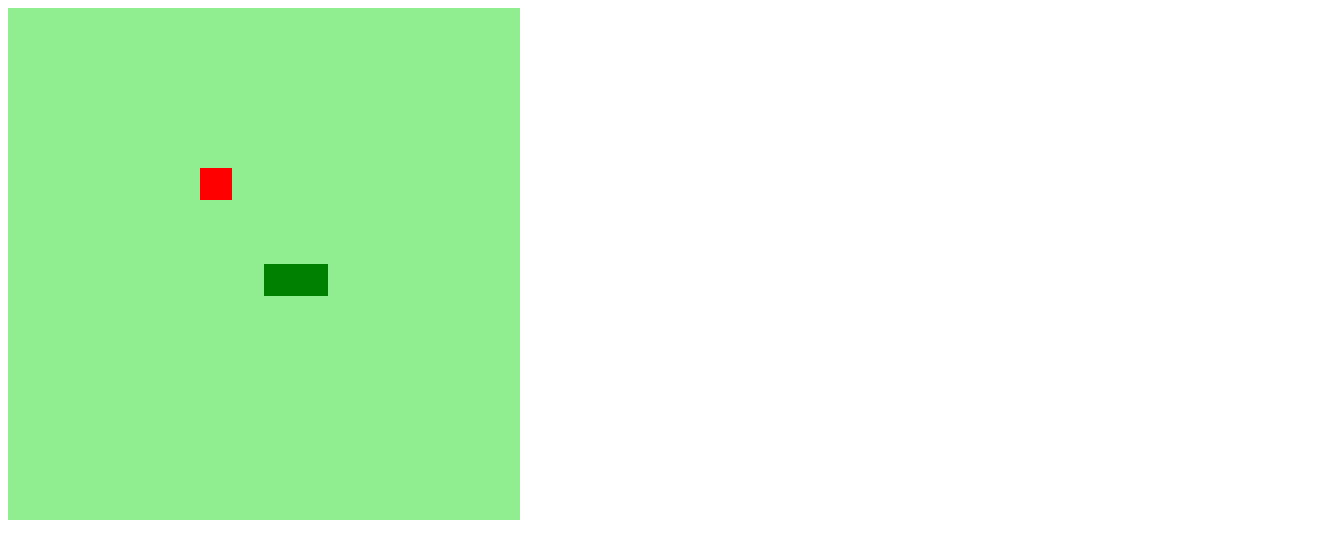
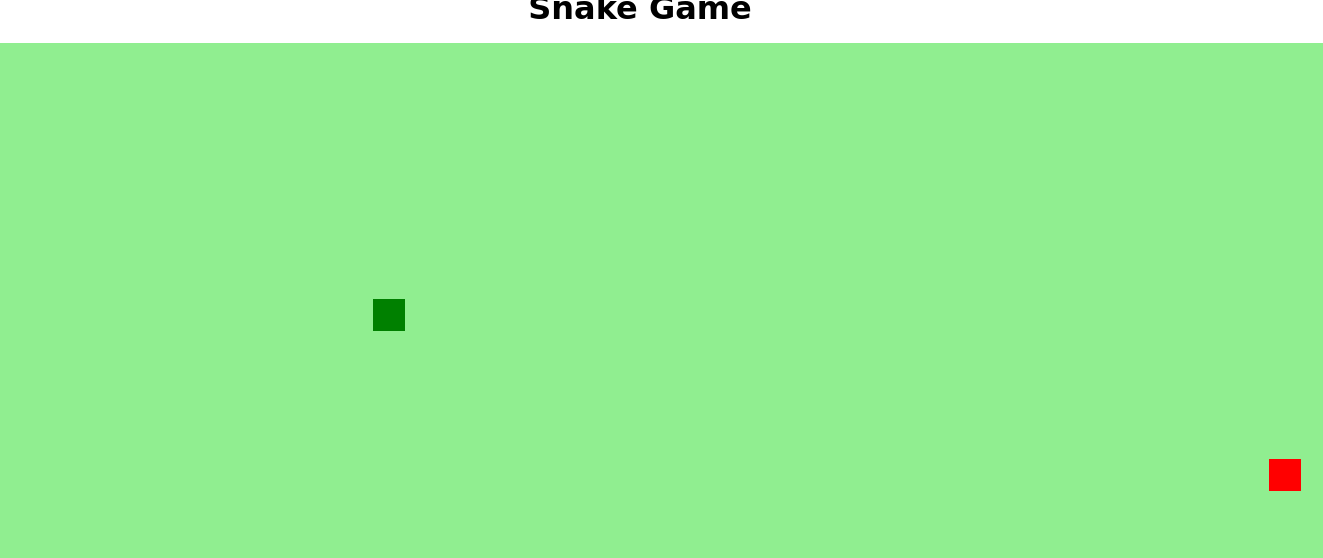
Before and after one commit to Rafael-Nascimento47/Projeto-SnakeGame, a plain HTML site: page index.html in a window 1280 px wide. Shown: the whole page, 1323 px wide, since content can reach past the window. Drawn offline with Linux system fonts and the light colour scheme.

Commit message:
centralização e estilização do jogo

```diff
--- a/css/style.css
+++ b/css/style.css
@@ -0,0 +1,19 @@
+* {
+    margin: 0;
+    padding: 0;
+}
+
+body {
+
+    height: 100vh;
+    width: 100vw;
+    display: flex;
+    justify-content: center;
+    align-items: center;
+    flex-direction: column;
+}
+
+h1 {
+    padding-bottom: 1rem;
+    font-family: cursive;
+}
--- a/index.html
+++ b/index.html
@@ -8,7 +8,8 @@
     <title>Cobrinha</title>
 </head>
 <body>
-    <canvas id="snake" width="512" height="512"></canvas>
+    <h1>Snake Game</h1>
+    <canvas id="snake" width="1366" height="768"></canvas>
 
 </body>
 </html>
--- a/js/main.js
+++ b/js/main.js
@@ -8,14 +8,14 @@ snake[0] = {
 }
 let direction = "right";
 let food = {
-    x: Math.floor(Math.random() * 15 + 1) * box,
-    y: Math.floor(Math.random() * 15 + 1) * box
+    x: Math.floor(Math.random() * 43 + 1) * box,
+    y: Math.floor(Math.random() * 23 + 1) * box
 }
 
 
 function criarBG() {
     context.fillStyle = "lightgreen";
-    context.fillRect(0,0,16*box,16*box);
+    context.fillRect(0,0,43*box,24*box);
 }
 
 function criarCobrinha() {
@@ -28,6 +28,7 @@ function criarCobrinha() {
 function drawFood() {
     context.fillStyle = 'red';
     context.fillRect(food.x, food.y, box,box);
+
 }
 
 document.addEventListener('keydown', update);
@@ -43,15 +44,16 @@ function update(event){
 function inciarJogo(){
 
 
-    if(snake[0].x > 15 * box && direction == "right") {snake[0].x = 0};
-    if(snake[0].x < 0 && direction == "left") {snake[0].x = 16*box};
-    if(snake[0].y > 15 * box && direction == "down") {snake[0].y = 0};
-    if(snake[0].y < 0 && direction == "up") {snake[0].y = 16*box};
+    if(snake[0].x > 43 * box && direction == "right") {snake[0].x = 0};
+    if(snake[0].x < 0 && direction == "left") {snake[0].x = 43*box};
+    if(snake[0].y > 23 * box && direction == "down") {snake[0].y = 0};
+    if(snake[0].y < 0 && direction == "up") {snake[0].y = 23*box};
 
     for(i=1; i < snake.length; i++) {
         if(snake[0].x == snake[i].x && snake[0].y == snake[i].y){
             clearInterval(jogo);
-            alert('Game Over! :(')
+            alert("Game Over! :( Sua pontuação foi de: " + snake.length + " pts")
+
         }
     }
 
```
